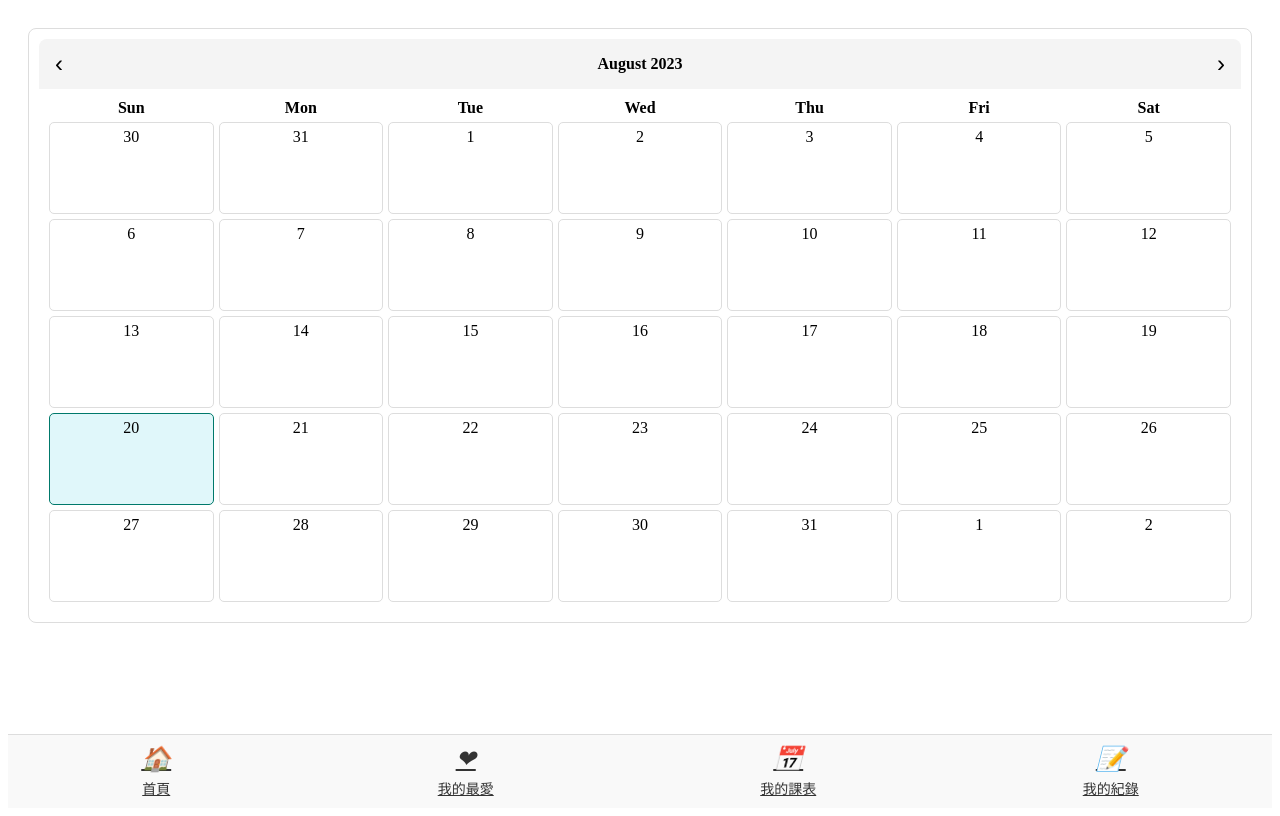
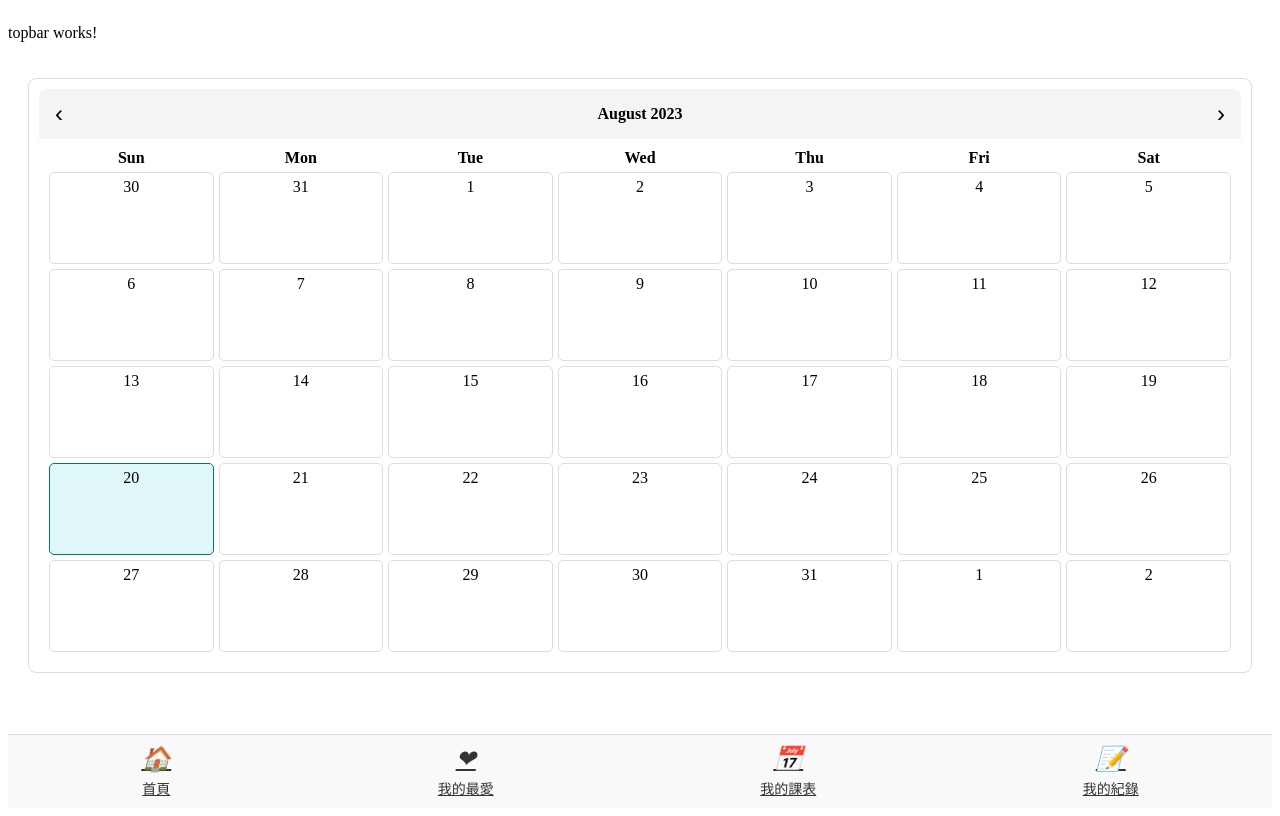
Before and after one commit to TurtleGods/WebAngular, an Angular app: page /main in a window 1280 px wide. Built offline with nearby package versions, Linux system fonts and the light colour scheme.

Commit message:
[feat] 加入top bar

```diff
--- a/src/app/main/main.component.html
+++ b/src/app/main/main.component.html
@@ -1,5 +1,6 @@
 <div class="main-container">
     <!-- Main content of your page -->
+     <app-topbar></app-topbar>
     <div class="content">
       <!-- Add your main page content here -->
        <app-my-calendar></app-my-calendar>
--- a/src/app/main/main.component.ts
+++ b/src/app/main/main.component.ts
@@ -1,11 +1,12 @@
 import { Component } from '@angular/core';
 import { FooterComponent } from "./footer/footer.component";
 import { MyCalendarComponent } from "./my-calendar/my-calendar.component";
+import { TopbarComponent } from "./topbar/topbar.component";
 
 @Component({
   selector: 'app-main',
   standalone: true,
-  imports: [FooterComponent, MyCalendarComponent],
+  imports: [FooterComponent, MyCalendarComponent, TopbarComponent],
   templateUrl: './main.component.html',
   styleUrl: './main.component.css'
 })
```
